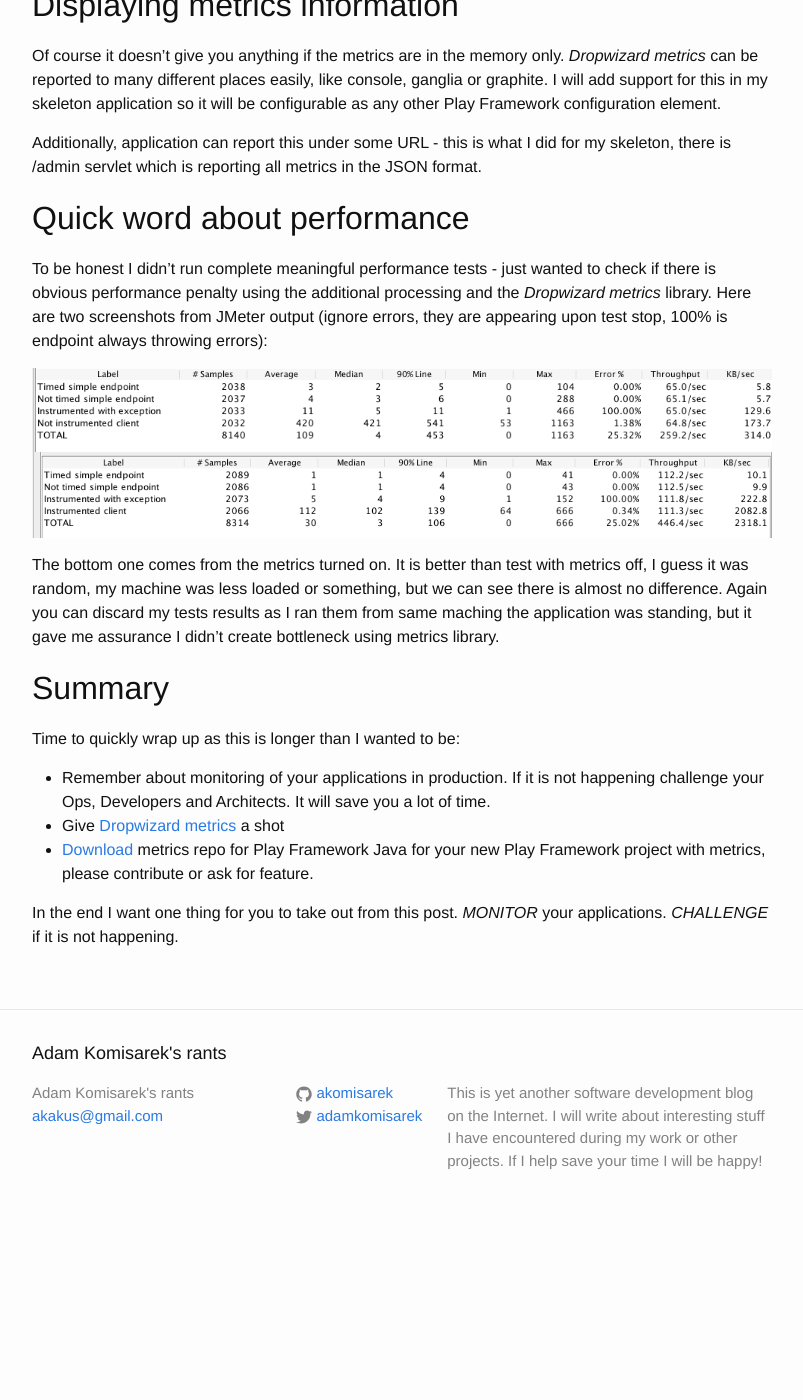
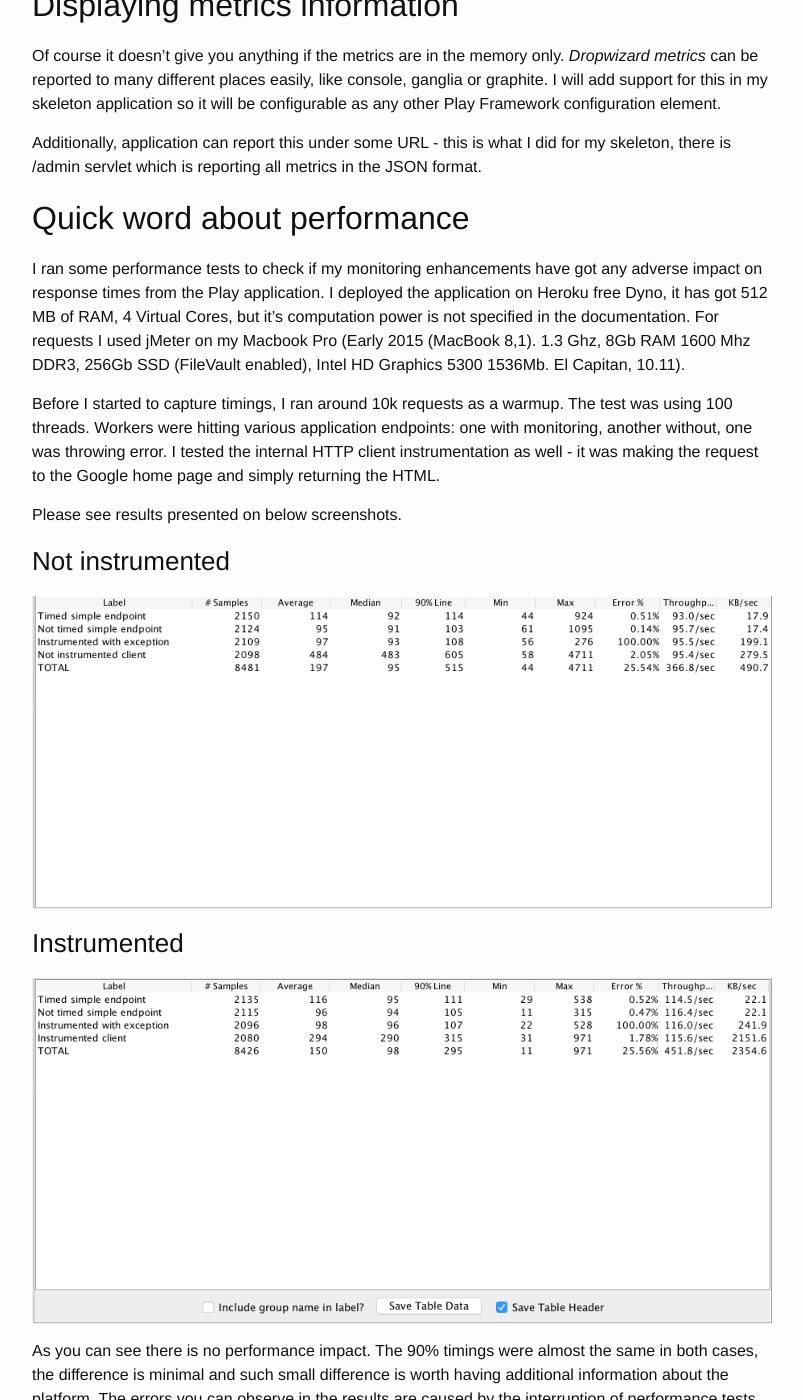
Before and after one commit to akomisarek/akomisarek.github.io, a Jekyll site: the page built from _posts/2016-04-18-java-play-metrics.markdown, in a window 1280 px wide and 1400 px high, scrolled down 2184 px. Shown: the whole window, without its empty margins (238-1041 px from the left). Built offline with Jekyll 4.4.1, drawn with Linux system fonts in a browser that asks for light colours; before the commit the page ends 3416 px from its top, so only the background shows below that; some of the changed text lies outside the part shown.

Commit message:
Improvements of blog post for metrics.

```diff
--- a/_posts/2016-03-13-java-play-metrics.markdown
+++ b/_posts/2016-04-18-java-play-metrics.markdown
@@ -64,22 +64,22 @@ Additionally, application can report this under some URL - this is what I did fo
 
 ## Quick word about performance
 
-To be honest I didn't run complete meaningful performance tests - just wanted to check if there is obvious performance penalty using the additional processing and the *Dropwizard metrics* library. Here are two screenshots from JMeter output (ignore errors, they are appearing upon test stop, 100% is endpoint always throwing errors):
+I ran some performance tests to check if my monitoring enhancements have got any adverse impact on response times from the Play application. I deployed the application on Heroku free Dyno, it has got 512 MB of RAM, 4 Virtual Cores, but it's computation power is not specified in the documentation. For requests I used jMeter on my Macbook Pro (Early 2015 (MacBook 8,1). 1.3 Ghz, 8Gb RAM 1600 Mhz DDR3, 256Gb SSD (FileVault enabled), Intel HD Graphics 5300 1536Mb. El Capitan, 10.11).
 
+Before I started to capture timings, I ran around 10k requests as a warmup. The test was using 100 threads. Workers were hitting various application endpoints: one with monitoring, another without, one was throwing error. I tested the internal HTTP client instrumentation as well - it  was making the request to the Google home page and simply returning the HTML.
+
+Please see results presented on below screenshots.
+
+### Not instrumented
 ![Not instrumented](/images/notinstrumented.png)
+
+### Instrumented
 ![Instrumented](/images/instrumented.png)
 
-The bottom one comes from the metrics turned on. It is better than test with metrics off, I guess it was random, my machine was less loaded or something, but we can see there is almost no difference. Again you can discard my tests results as I ran them from same maching the application was standing, but it gave me assurance I didn't create bottleneck using metrics library.
+As you can see there is no performance impact. The 90% timings were almost the same in both cases, the difference is minimal and such small difference is worth having additional information about the platform. The errors you can observe in the results are caused by the interruption of performance tests in JMeter, all requests were handled successfully.
 
-## Summary
+The clients timings are a bit unexpected, but they are dependant on the upstream component - Google homepage, which was probably throttling my requests after hitting mark of over 20k in really short amount of time. Most importantingly there is no slowdown of instrumented version.
 
-Time to quickly wrap up as this is longer than I wanted to be:
-
-* Remember about monitoring of your applications in production. If it is not happening challenge your Ops, Developers and Architects. It will save you a lot of time.
-* Give [Dropwizard metrics](metricsUrl) a shot
-* [Download](metricsRepo) metrics repo for Play Framework Java for your new Play Framework project with metrics, please contribute or ask for feature.
-
-In the end I want one thing for you to take out from this post. _MONITOR_ your applications. _CHALLENGE_ if it is not happening.
 
 [jvmMetricsDoc]: https://dropwizard.github.io/metrics/3.1.0/apidocs/com/codahale/metrics/jvm/package-summary.html
 [metricsRepo]: https://github.com/KainosSoftwareLtd/play-java-metrics
```
Also changed, not shown: other parts of _posts/2016-04-18-java-play-metrics.markdown (+1 -1 lines), images/instrumented.png, images/notinstrumented.png.
